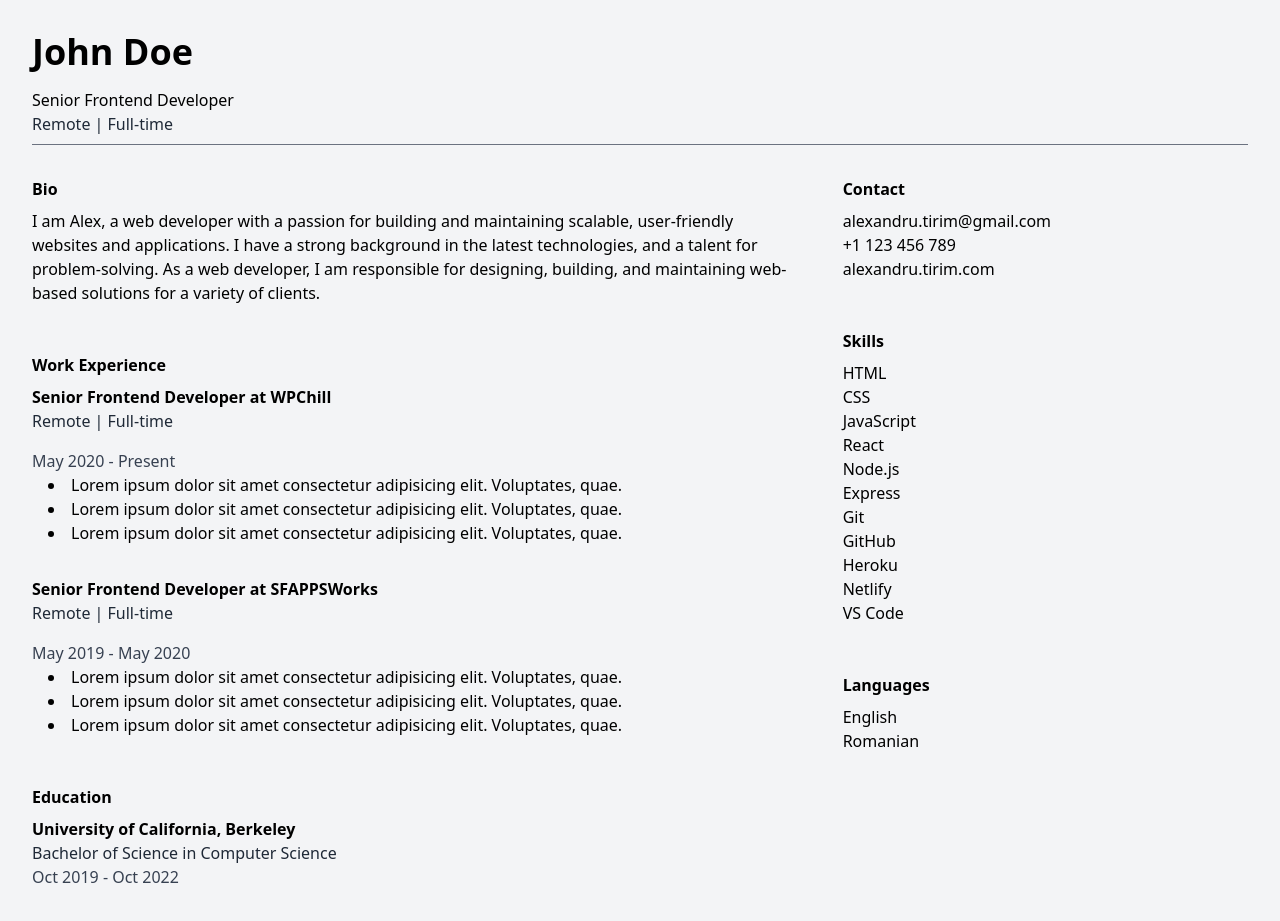
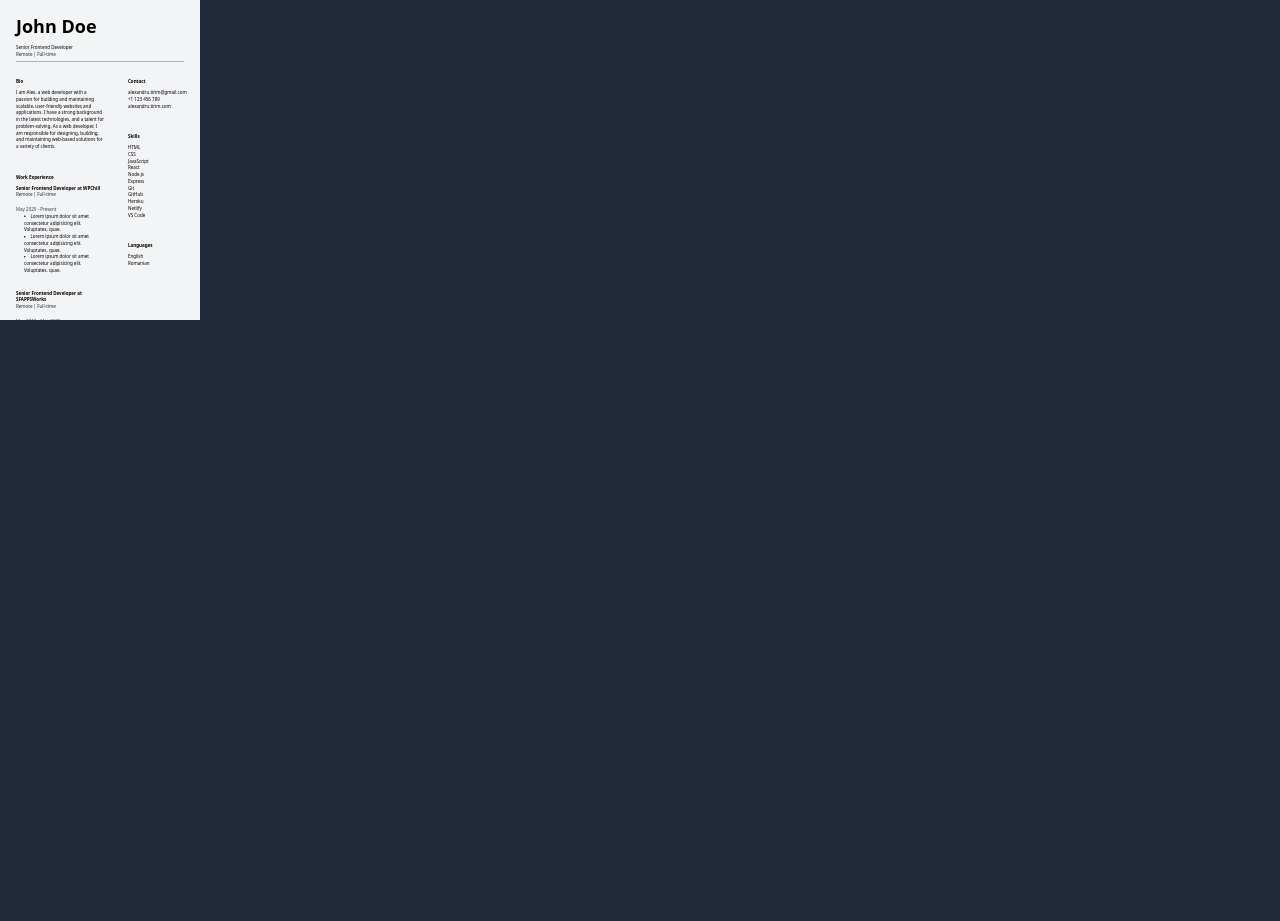
Before and after one commit to andyluak/cv-builder, a Next.js app: page /resume-builder/templates in a window 1280 px wide. After the commit the page ends 800 px from the top, so only its background shows below. Built offline with nearby package versions, Linux system fonts and the light colour scheme.

Commit message:
Template list preparation

```diff
--- a/src/components/NotionTemplate.tsx
+++ b/src/components/NotionTemplate.tsx
@@ -1,8 +1,12 @@
 import React from "react";
 
-export default function NotionTemplate() {
+type Props = {
+  style?: object;
+};
+
+export default function NotionTemplate({ style }: Props) {
   return (
-    <div className="p-8 bg-gray-100 text-black">
+    <div className={"bg-gray-100 p-8 text-black"} style={style}>
       <div className="border border-x-0 border-t-0 border-b-gray-500 pb-2">
         <h1 className="mb-4 text-4xl font-bold">John Doe</h1>
         <h2>Senior Frontend Developer</h2>
--- a/src/pages/resume-builder/templates.tsx
+++ b/src/pages/resume-builder/templates.tsx
@@ -1,12 +1,22 @@
-import React from 'react'
-import NotionTemplate from 'src/components/NotionTemplate'
+import React from "react";
+
+import NotionTemplate from "src/components/NotionTemplate";
 
 function template() {
   return (
     <div>
-      <NotionTemplate />
+      <div className="w-[200px] overflow-hidden">
+        <div className="h-80 w-[400px] overflow-hidden select-none bg-red-400 text-[9px]">
+          <NotionTemplate
+            style={{
+              transform: "scale(0.5,0.5)",
+              transformOrigin: "top left",
+            }}
+          />
+        </div>
+      </div>
     </div>
-  )
+  );
 }
 
-export default template
+export default template;
```
